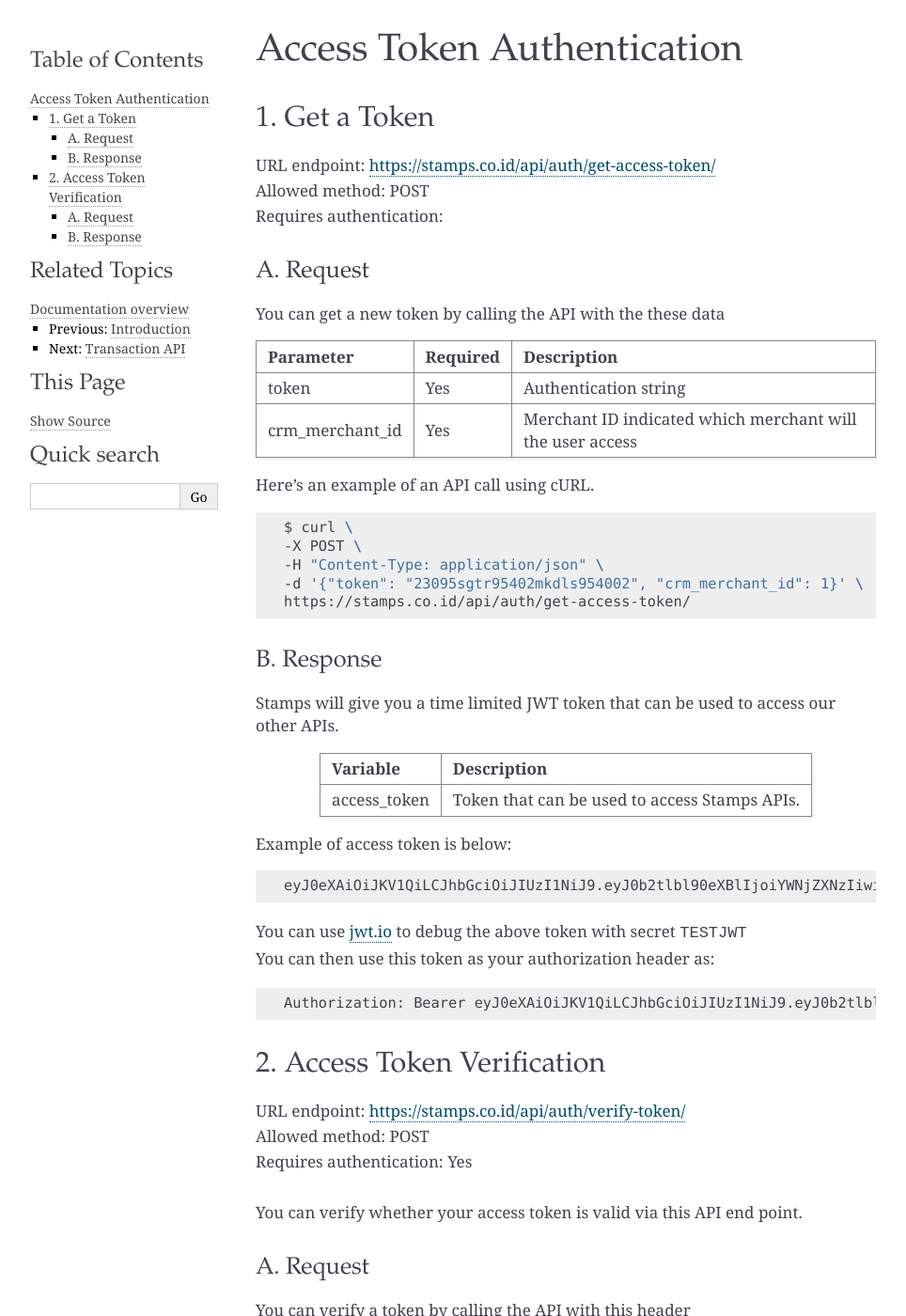
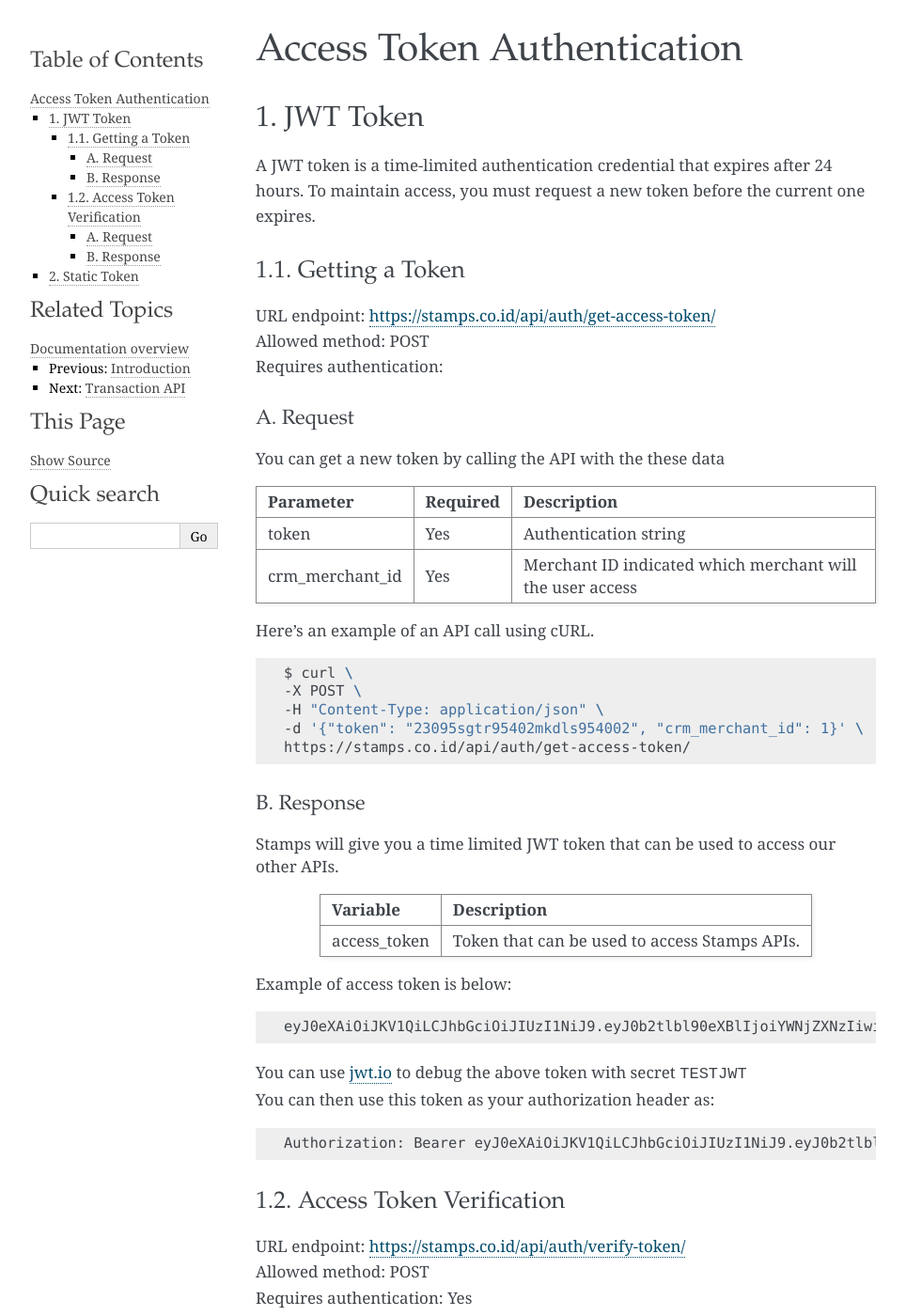
Before and after one commit to ui/stamps-api-docs, a Sphinx documentation site: the page built from source/token_api.rst, in a window 1280 px wide and 1400 px high. Shown: the whole window at 94% size, without its empty margins (148-1112 px from the left). Built offline with Sphinx 7.4.7, drawn with Linux system fonts in a browser that asks for light colours; some of the changed text lies outside the part shown.

Commit message:
update access token api docs (#231)
* update access token api docs

* change to jwt

```diff
--- a/source/token_api.rst
+++ b/source/token_api.rst
@@ -2,15 +2,19 @@
 Access Token Authentication
 *********************************************
 
-1. Get a Token
-=======================
+1. JWT Token
+=============================
+| A JWT token is a time-limited authentication credential that expires after 24 hours. To maintain access, you must request a new token before the current one expires.
+
+1.1. Getting a Token
+-----------------------------
 | URL endpoint: https://stamps.co.id/api/auth/get-access-token/
 | Allowed method: POST
 | Requires authentication:
 
 
 A. Request
------------------------------
+^^^^^^^^^^^^^
 
 You can get a new token by calling the API with the these data
 
@@ -34,7 +38,7 @@ Here's an example of an API call using cURL.
     https://stamps.co.id/api/auth/get-access-token/
 
 B. Response
------------
+^^^^^^^^^^^^^
 
 Stamps will give you a time limited JWT token that can be used to access our other APIs.
 
@@ -56,8 +60,8 @@ Example of access token is below:
 
     Authorization: Bearer eyJ0eXAiOiJKV1QiLCJhbGciOiJIUzI1NiJ9.eyJ0b2tlbl90eXBlIjoiYWNjZXNzIiwiZXhwIjoxNjU3MzMyNjE2LCJpYXQiOjE2NTcyNDYyMTYsImp0aSI6IjRlYWRjNDAxNGQwZDRkNzc4NjkxYjg0ZDU3MGE2ZGFmIiwidXNlcl9pZCI6NTg3MCwibWVyY2hhbnRfaWQiOjF9.b_TiGJEO7mKMT0BFTrF9VjPHjoGrt5Be8FPSgvn-4bY
 
-2. Access Token Verification
-=============================
+1.2. Access Token Verification
+-----------------------------
 | URL endpoint: https://stamps.co.id/api/auth/verify-token/
 | Allowed method: POST
 | Requires authentication: Yes
@@ -65,7 +69,7 @@ Example of access token is below:
 | You can verify whether your access token is valid via this API end point.
 
 A. Request
------------------------------
+^^^^^^^^^^^^^
 
 You can verify a token by calling the API with this header
 
@@ -90,7 +94,7 @@ Here's an example of an API call using cURL.
 
 
 B. Response
------------
+^^^^^^^^^^^^^
 This will return the payload of JWT Token:
 
 .. code-block:: javascript
@@ -103,3 +107,17 @@ This will return the payload of JWT Token:
         "user_id": 5870,
         "merchant_id": 1
     }
+
+
+2. Static Token
+=============================
+| A static token is a permanent authentication credential that never expires. Simply include the static token in the Authorization header of your API requests.
+
+Here's an example of an API call using cURL.
+
+.. code-block:: bash
+
+    curl --request POST \
+    --url http://127.0.0.1:8000/api/ping \
+    --header 'authorization: Token <token>' \
+    --header 'content-type: application/json'
```
